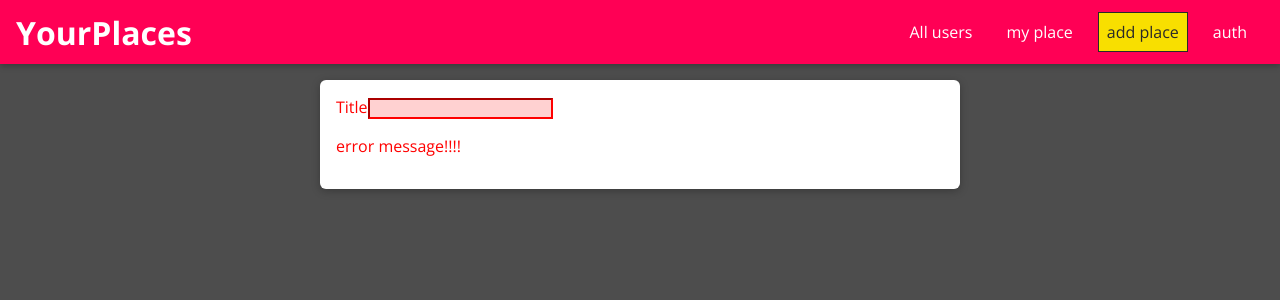
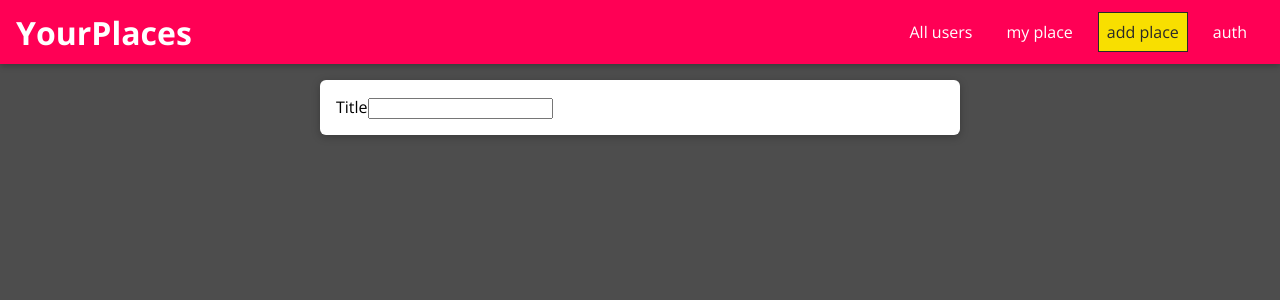
Before and after one commit to YMKTB/react-frontend, a React (Create React App) app: page /places/new in a window 1280 px wide. Shown: the top 300 px of the page. Built offline with nearby package versions, Linux system fonts and the light colour scheme.

Commit message:
Adding Input Validation

```diff
--- a/src/places/pages/NewPlace.js
+++ b/src/places/pages/NewPlace.js
@@ -2,7 +2,7 @@
 import "./NewPlace.css";
 
 import Input from "../../shared/components/FormElements/Input";
-
+import {VALIDATOR_REQUIRE} from '../../shared/util/validators';
 const NewPlace = () => {
   return (
     <form className="place-form">
@@ -10,7 +10,7 @@
         element="input"
         type="text"
         label="Title"
-        validators={[]}
+        validators={[VALIDATOR_REQUIRE()]}
         errorText="error message!!!!"
       ></Input>
     </form>
--- a/src/shared/components/FormElements/Input.js
+++ b/src/shared/components/FormElements/Input.js
@@ -1,11 +1,21 @@
 import React, { useReducer } from "react";
-
-import './Input.css';
+import { validate } from "../../util/validators";
+import "./Input.css";
 
 const inputReducer = (state, action) => {
   switch (action.type) {
-    case 'CHANGE':
-      return { ...state, value: action.val, isValid: true };
+    case "CHANGE":
+      return {
+        ...state,
+        value: action.val,
+        isValid: validate(action.val, action.validators),
+      };
+    case 'TOUCH': {
+      return {
+        ...state,
+        isTouched: true
+      }
+    }
     default:
       return state;
   }
@@ -15,11 +25,22 @@
   const [inputState, dispatch] = useReducer(inputReducer, {
     value: "",
     isValid: false,
+    isTouched: false
   });
 
   const changeHandler = (event) => {
-    dispatch({ type: 'CHANGE', val: event.target.value });
+    dispatch({
+      type: "CHANGE",
+      val: event.target.value,
+      validators: props.validators
+    });
   };
+
+  const touchHandler = () => {
+    dispatch ({
+      type: 'TOUCH'
+    });
+  }
 
   const element =
     props.element === "input" ? (
@@ -28,6 +49,7 @@
         type={props.type}
         placeholder={props.placeholder}
         onChange={changeHandler}
+        onBlur={touchHandler}
         value={inputState.value}
       />
     ) : (
@@ -35,15 +57,20 @@
         id={props.id}
         rows={props.rows || 3}
         onChange={changeHandler}
+        onBlur={touchHandler}
         value={inputState.value}
       ></textarea>
     );
 
   return (
-    <div className={`form-contro ${!inputState.isValid && 'form-control--invalid'}`}>
+    <div
+      className={`form-contro ${
+        !inputState.isValid && inputState.isTouched && "form-control--invalid"
+      }`}
+    >
       <label htmlFor={props.id}>{props.label}</label>
       {element}
-      {!inputState.isValid && <p>{props.errorText}</p>}
+      {!inputState.isValid && inputState.isTouched && <p>{props.errorText}</p>}
     </div>
   );
 };
--- /dev/null
+++ b/src/shared/util/validators.js
@@ -0,0 +1,46 @@
+const VALIDATOR_TYPE_REQUIRE = "REQUIRE";
+const VALIDATOR_TYPE_MINLENGTH = "MINLENGTH";
+const VALIDATOR_TYPE_MAXLENGTH = "MAXLENGTH";
+const VALIDATOR_TYPE_MIN = "MIN";
+const VALIDATOR_TYPE_MAX = "MAX";
+const VALIDATOR_TYPE_EMAIL = "EMAIL";
+const VALIDATOR_TYPE_FILE = "FILE";
+
+export const VALIDATOR_REQUIRE = () => ({ type: VALIDATOR_TYPE_REQUIRE });
+export const VALIDATOR_FILE = () => ({ type: VALIDATOR_TYPE_FILE });
+export const VALIDATOR_MINLENGTH = (val) => ({
+  type: VALIDATOR_TYPE_MINLENGTH,
+  val: val,
+});
+export const VALIDATOR_MAXLENGTH = (val) => ({
+  type: VALIDATOR_TYPE_MAXLENGTH,
+  val: val,
+});
+export const VALIDATOR_MIN = (val) => ({ type: VALIDATOR_TYPE_MIN, val: val });
+export const VALIDATOR_MAX = (val) => ({ type: VALIDATOR_TYPE_MAX, val: val });
+export const VALIDATOR_EMAIL = () => ({ type: VALIDATOR_TYPE_EMAIL });
+
+export const validate = (value, validators) => {
+  let isValid = true;
+  for (const validator of validators) {
+    if (validator.type === VALIDATOR_TYPE_REQUIRE) {
+      isValid = isValid && value.trim().length > 0;
+    }
+    if (validator.type === VALIDATOR_TYPE_MINLENGTH) {
+      isValid = isValid && value.trim().length >= validator.val;
+    }
+    if (validator.type === VALIDATOR_TYPE_MAXLENGTH) {
+      isValid = isValid && value.trim().length <= validator.val;
+    }
+    if (validator.type === VALIDATOR_TYPE_MIN) {
+      isValid = isValid && +value >= validator.val;
+    }
+    if (validator.type === VALIDATOR_TYPE_MAX) {
+      isValid = isValid && +value <= validator.val;
+    }
+    if (validator.type === VALIDATOR_TYPE_EMAIL) {
+      isValid = isValid && /^\S+@\S+\.\S+$/.test(value);
+    }
+  }
+  return isValid;
+};
```
